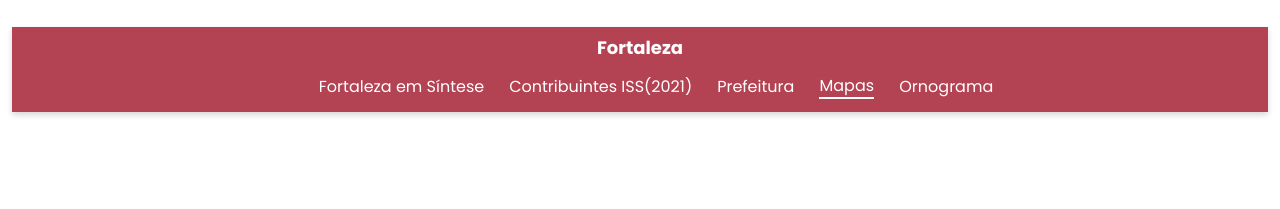
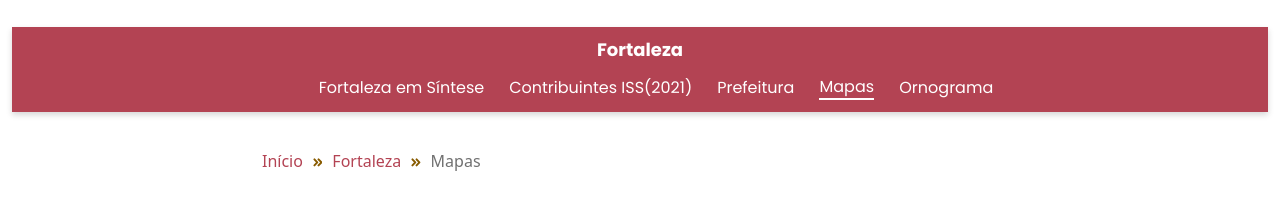
Before and after one commit to CristionCmps/AnuarioCeara---LandingPage, a plain HTML site: page index.html in a window 1280 px wide. Shown: the part 53-262 px from the top of the page. Drawn offline with nearby package versions, Linux system fonts and the light colour scheme.

Commit message:
feat: Container Main Processing

```diff
--- a/assets/css/style.css
+++ b/assets/css/style.css
@@ -44,7 +44,7 @@
     font-weight: 700;
     font-size: 1.125rem;
     height: 85px;
-    margin-top: 13px;
+    margin-top: 16px;
 }
 
 .nav-menu {
@@ -81,3 +81,29 @@
     display: block;
     background-color: var(--white);
 }
+
+.main {
+    max-width: 820px;
+    margin: 0 auto;
+    display: block;
+}
+
+.top-nav ul {
+    list-style-type: none;
+    text-decoration: none;
+    display: flex;
+    flex-direction: row;
+    flex-wrap: wrap;
+    text-align: center;
+    gap: 10px;
+    margin-top: 37px;
+}
+
+.top-nav a {
+    text-decoration: none;
+    color: var(--vinho);
+}
+
+.top-nav .active a {
+    color: var(--darkgray);
+}
--- a/index.html
+++ b/index.html
@@ -45,6 +45,37 @@
         </div>
     </div>
 
+    <div class="container">
+        <div class="row">
+            <div class="col-lg-12 col-md-12 col-sm-12">
+                <div class="main">
+                    <div class="top-nav">
+                        <ul>
+                            <li><a href="#">Início</a></li>
+                            <figure>
+                                <svg xmlns="http://www.w3.org/2000/svg" width="9.414" height="8.828" viewBox="0 0 9.414 8.828">
+                                  <g id="Grupo_8237" data-name="Grupo 8237" transform="translate(-169.606 -114.719)">
+                                    <path id="Caminho_1631" data-name="Caminho 1631" d="M10883.021,96.04l2.867,3-2.867,3" transform="translate(-10712 20.093)" fill="none" stroke="#885B00" stroke-linecap="round" stroke-linejoin="round" stroke-width="2"></path>
+                                    <path id="Caminho_1632" data-name="Caminho 1632" d="M10883.021,96.04l2.867,3-2.867,3" transform="translate(-10707.867 20.093)" fill="none" stroke="#885B00" stroke-linecap="round" stroke-linejoin="round" stroke-width="2"></path>
+                                  </g>
+                                </svg>
+                            </figure>
+                            <li><a href="#">Fortaleza</a></li>
+                            <figure>
+                                <svg xmlns="http://www.w3.org/2000/svg" width="9.414" height="8.828" viewBox="0 0 9.414 8.828">
+                                  <g id="Grupo_8237" data-name="Grupo 8237" transform="translate(-169.606 -114.719)">
+                                    <path id="Caminho_1631" data-name="Caminho 1631" d="M10883.021,96.04l2.867,3-2.867,3" transform="translate(-10712 20.093)" fill="none" stroke="#885B00" stroke-linecap="round" stroke-linejoin="round" stroke-width="2"></path>
+                                    <path id="Caminho_1632" data-name="Caminho 1632" d="M10883.021,96.04l2.867,3-2.867,3" transform="translate(-10707.867 20.093)" fill="none" stroke="#885B00" stroke-linecap="round" stroke-linejoin="round" stroke-width="2"></path>
+                                  </g>
+                                </svg>
+                            </figure>
+                            <li class="active"><a href="#">Mapas</a></li>
+                    </div>
+                </div>
+            </div>
+        </div>
+    </div>
+
 
 
     <script src="https://cdn.jsdelivr.net/npm/bootstrap@5.3.3/dist/js/bootstrap.bundle.min.js"
```
